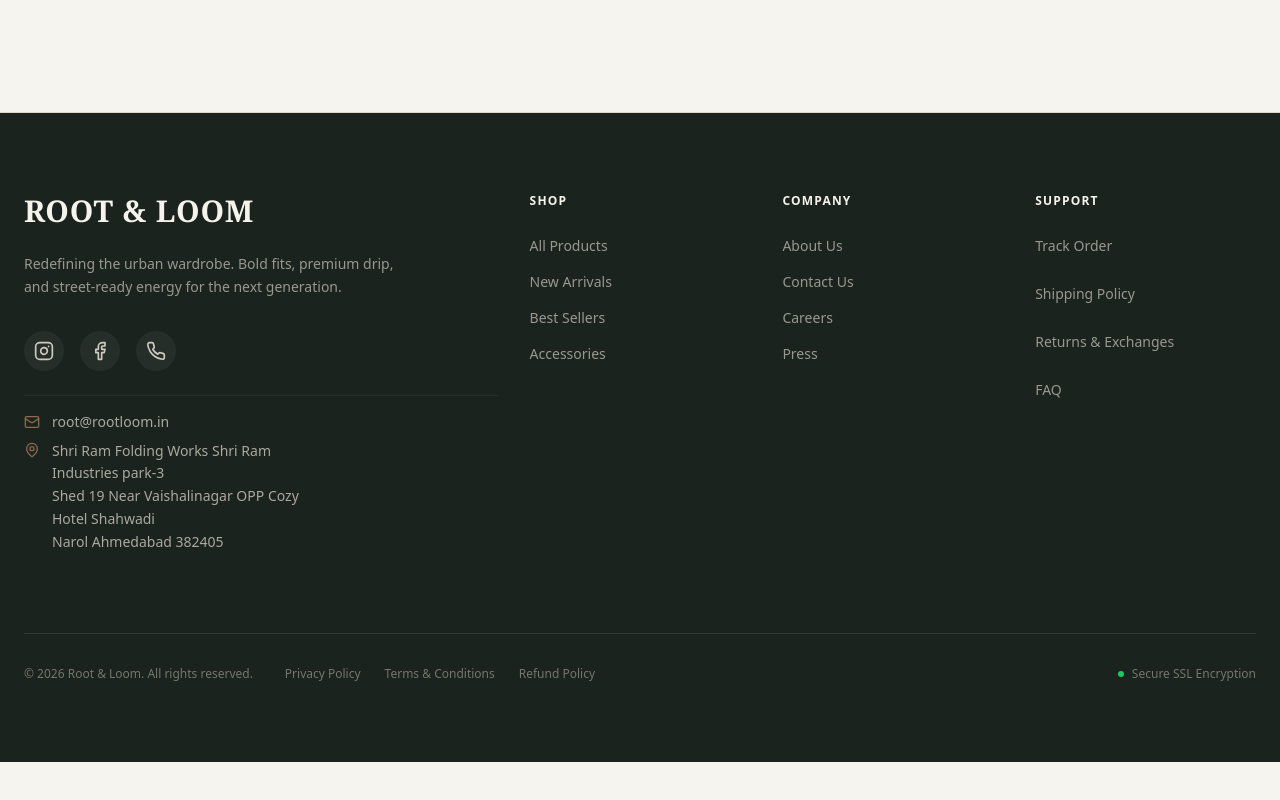
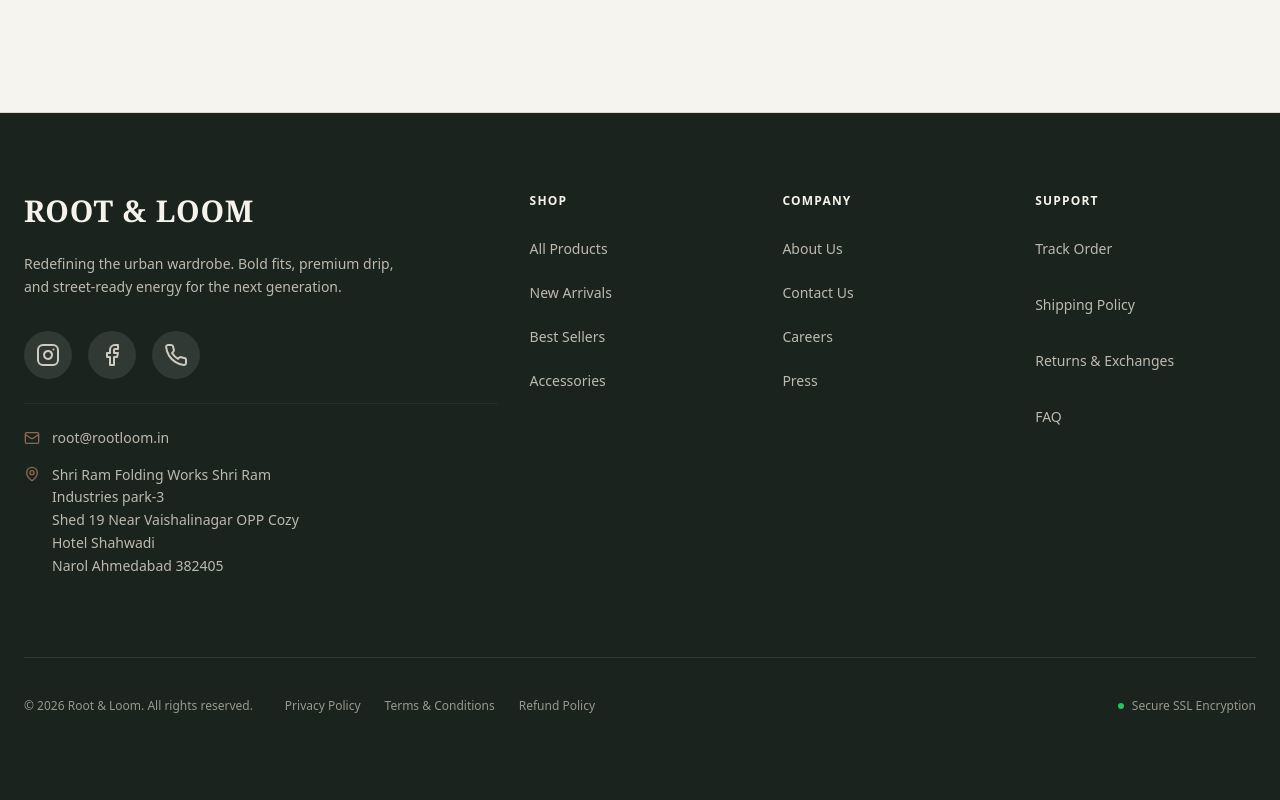
Before and after one commit to rootloom-main/rootloom, a Next.js app: page /search in a window 1280 px wide. Shown: the part 801-1601 px from the top of the page. Before the commit the page ends 1563 px from the top, so only its background shows below. Built offline with nearby package versions, Linux system fonts and the light colour scheme; no server answers; the database is empty; a web font is replaced by a local one.

Commit message:
chore: lighthouse accessibility and performance optimizations

```diff
--- a/components/layout/footer.tsx
+++ b/components/layout/footer.tsx
@@ -38,28 +38,28 @@ export function Footer() {
             <Link href="/" className="block">
               <h3 className="font-serif text-2xl md:text-3xl font-bold text-heirloom-white tracking-wide">ROOT & LOOM</h3>
             </Link>
-            <p className="text-sm text-ash-white/70 leading-relaxed max-w-sm">
+            <p className="text-sm text-ash-white/90 leading-relaxed max-w-sm">
                 Redefining the urban wardrobe. Bold fits, premium drip, and street-ready energy for the next generation.
             </p>
 
             <div className="flex gap-4 pt-2">
-              <a href="https://www.instagram.com/rootloom.in/" target="_blank" rel="noopener noreferrer" className="h-9 w-9 md:h-10 md:w-10 rounded-full bg-white/5 flex items-center justify-center hover:bg-raw-clay transition-colors group">
-                <Instagram className="h-4 w-4 md:h-5 md:w-5 text-ash-white group-hover:text-white" />
+              <a href="https://www.instagram.com/rootloom.in/" target="_blank" rel="noopener noreferrer" className="h-11 w-11 md:h-12 md:w-12 rounded-full bg-white/10 flex items-center justify-center hover:bg-raw-clay transition-colors group" aria-label="Instagram">
+                <Instagram className="h-5 w-5 md:h-6 md:w-6 text-ash-white group-hover:text-white" />
               </a>
-              <a href="https://www.facebook.com/share/1D1ZrHGpBb/?mibextid=wwXIfr" target="_blank" rel="noopener noreferrer" className="h-9 w-9 md:h-10 md:w-10 rounded-full bg-white/5 flex items-center justify-center hover:bg-raw-clay transition-colors group">
-                <Facebook className="h-4 w-4 md:h-5 md:w-5 text-ash-white group-hover:text-white" />
+              <a href="https://www.facebook.com/share/1D1ZrHGpBb/?mibextid=wwXIfr" target="_blank" rel="noopener noreferrer" className="h-11 w-11 md:h-12 md:w-12 rounded-full bg-white/10 flex items-center justify-center hover:bg-raw-clay transition-colors group" aria-label="Facebook">
+                <Facebook className="h-5 w-5 md:h-6 md:w-6 text-ash-white group-hover:text-white" />
               </a>
-              <a href="https://wa.me/919913555532" target="_blank" rel="noopener noreferrer" className="h-9 w-9 md:h-10 md:w-10 rounded-full bg-white/5 flex items-center justify-center hover:bg-raw-clay transition-colors group">
-                <Phone className="h-4 w-4 md:h-5 md:w-5 text-ash-white group-hover:text-white" />
+              <a href="https://wa.me/919913555532" target="_blank" rel="noopener noreferrer" className="h-11 w-11 md:h-12 md:w-12 rounded-full bg-white/10 flex items-center justify-center hover:bg-raw-clay transition-colors group" aria-label="WhatsApp">
+                <Phone className="h-5 w-5 md:h-6 md:w-6 text-ash-white group-hover:text-white" />
               </a>
             </div>
 
             <div className="pt-4 border-t border-white/5 space-y-2">
-              <div className="flex items-center gap-3 text-xs md:text-sm text-ash-white/80">
+              <div className="flex items-center gap-3 text-xs md:text-sm text-ash-white/90">
                 <Mail className="h-4 w-4 text-raw-clay flex-shrink-0" />
-                <a href="mailto:root@rootloom.in" className="hover:text-white transition-colors">root@rootloom.in</a>
+                <a href="mailto:root@rootloom.in" className="hover:text-white transition-colors py-2">root@rootloom.in</a>
               </div>
-              <div className="flex items-start gap-3 text-xs md:text-sm text-ash-white/80">
+              <div className="flex items-start gap-3 text-xs md:text-sm text-ash-white/90">
                 <MapPin className="h-4 w-4 text-raw-clay flex-shrink-0 mt-0.5" />
                 <span className="max-w-[250px] leading-relaxed">
                   Shri Ram Folding Works Shri Ram Industries park-3<br />
@@ -80,7 +80,7 @@ export function Footer() {
                   <li key={link.name}>
                     <Link
                       href={link.href}
-                      className="text-xs md:text-sm text-ash-white/70 hover:text-raw-clay transition-colors duration-200"
+                      className="text-xs md:text-sm text-ash-white/90 hover:text-raw-clay transition-colors duration-200 py-1.5 inline-block"
                     >
                       {link.name}
                     </Link>
@@ -97,7 +97,7 @@ export function Footer() {
                   <li key={link.name}>
                     <Link
                       href={link.href}
-                      className="text-xs md:text-sm text-ash-white/70 hover:text-raw-clay transition-colors duration-200"
+                      className="text-xs md:text-sm text-ash-white/90 hover:text-raw-clay transition-colors duration-200 py-1.5 inline-block"
                     >
                       {link.name}
                     </Link>
@@ -114,7 +114,7 @@ export function Footer() {
                   <li key={link.name}>
                     <Link
                       href={link.href}
-                      className="text-xs md:text-sm text-ash-white/70 hover:text-raw-clay transition-colors duration-200"
+                      className="text-xs md:text-sm text-ash-white/90 hover:text-raw-clay transition-colors duration-200 py-1.5 inline-block"
                     >
                       {link.name}
                     </Link>
@@ -126,12 +126,12 @@ export function Footer() {
         </div>
 
         {/* Bottom Bar */}
-        <div className="mt-12 md:mt-20 pt-8 border-t border-white/10 flex flex-col md:flex-row justify-between items-center gap-6 text-[10px] md:text-xs text-ash-white/50 text-center md:text-left">
+        <div className="mt-12 md:mt-20 pt-8 border-t border-white/10 flex flex-col md:flex-row justify-between items-center gap-6 text-[10px] md:text-xs text-ash-white/70 text-center md:text-left">
           <div className="flex flex-col md:flex-row gap-4 md:gap-8 items-center">
             <p>&copy; {new Date().getFullYear()} Root & Loom. All rights reserved.</p>
             <div className="flex flex-wrap justify-center gap-x-6 gap-y-2">
               {footerLinks.legal.map(link => (
-                <Link key={link.name} href={link.href} className="hover:text-ash-white transition-colors">
+                <Link key={link.name} href={link.href} className="hover:text-ash-white transition-colors py-2">
                   {link.name}
                 </Link>
               ))}
--- a/components/product/product-card.tsx
+++ b/components/product/product-card.tsx
@@ -157,16 +157,16 @@ export function ProductCard({ product, highlight, priority }: ProductCardProps)
           {/* Quick Actions overlay on desktop */}
           {mounted && (
             <div className="absolute bottom-0 left-0 right-0 p-4 translate-y-full group-hover:translate-y-0 transition-transform duration-300 bg-white/95 backdrop-blur-sm hidden md:flex flex-col gap-2 border-t border-stone-100">
-              <Button size="sm" className="w-full bg-black hover:bg-black text-white rounded-none text-xs font-black uppercase tracking-widest h-10 shadow-[4px_4px_0px_#ff00ff] active:shadow-none active:translate-x-[2px] active:translate-y-[2px] transition-all" onClick={(e) => { e.preventDefault(); e.stopPropagation(); setIsQuickViewOpen(true); }}>
-                <ShoppingCart className="w-3.5 h-3.5 mr-2" /> Add to Cart
+              <Button size="sm" className="w-full bg-black hover:bg-black text-white rounded-none text-xs font-black uppercase tracking-widest h-11 md:h-10 shadow-[4px_4px_0px_#ff00ff] active:shadow-none active:translate-x-[2px] active:translate-y-[2px] transition-all" onClick={(e) => { e.preventDefault(); e.stopPropagation(); setIsQuickViewOpen(true); }}>
+                <ShoppingCart className="w-4 h-4 mr-2" /> Add to Cart
               </Button>
               <Button
                 variant="outline"
                 size="sm"
-                className="w-full border-stone-200 hover:bg-stone-50 text-stone-700 rounded-sm text-xs font-medium h-9"
+                className="w-full border-stone-200 hover:bg-stone-50 text-stone-700 rounded-sm text-xs font-medium h-11 md:h-9 mt-1 md:mt-0"
                 onClick={handleQuickView}
               >
-                <Eye className="w-3.5 h-3.5 mr-2" /> Quick View
+                <Eye className="w-4 h-4 md:w-3.5 md:h-3.5 mr-2" /> Quick View
               </Button>
             </div>
           )}
@@ -208,7 +208,7 @@ export function ProductCard({ product, highlight, priority }: ProductCardProps)
           {/* Mobile Add to Cart (visible only on mobile) */}
           {mounted && (
             <div className="md:hidden mt-3 gap-2 flex">
-              <Button variant="outline" size="sm" className="w-full border-stone-200 text-deep-forest hover:bg-stone-50 h-9 font-medium" onClick={(e) => { e.preventDefault(); e.stopPropagation(); setIsQuickViewOpen(true); }}>
+              <Button variant="outline" size="sm" className="w-full border-stone-200 text-deep-forest hover:bg-stone-50 h-11 font-semibold" onClick={(e) => { e.preventDefault(); e.stopPropagation(); setIsQuickViewOpen(true); }}>
                 Add to Cart
               </Button>
             </div>
--- a/components/search/smart-search.tsx
+++ b/components/search/smart-search.tsx
@@ -367,7 +367,7 @@ function SmartSearchInner() {
                                             e.stopPropagation();
                                             setRecentSearches([]);
                                             localStorage.removeItem('recentSearches');
-                                        }} className="text-[10px] text-primary font-medium hover:underline">
+                                        }} className="text-[10px] text-primary font-medium hover:underline" aria-label="Clear all recent searches">
                                             Clear All
                                         </button>
                                     )}
@@ -392,6 +392,7 @@ function SmartSearchInner() {
                                                 <button
                                                     onClick={(e) => removeRecentSearch(term, e)}
                                                     className="opacity-0 group-hover:opacity-100 p-1 hover:bg-slate-200 rounded-full transition-all text-slate-400"
+                                                    aria-label={`Remove ${term} from recent searches`}
                                                 >
                                                     <X className="h-3 w-3" />
                                                 </button>
--- a/next.config.js
+++ b/next.config.js
@@ -59,6 +59,15 @@ const nextConfig = {
         ],
       },
       {
+        source: '/_next/image(.*)',
+        headers: [
+          {
+            key: 'Cache-Control',
+            value: 'public, max-age=31536000, immutable',
+          }
+        ],
+      },
+      {
         source: '/api/:path*',
         headers: [
           {
```
Also changed, not shown: components/layout/header.tsx (+7 -6 lines), public/sw.js, 1 other file (tests, documents, lock files or other folders).
